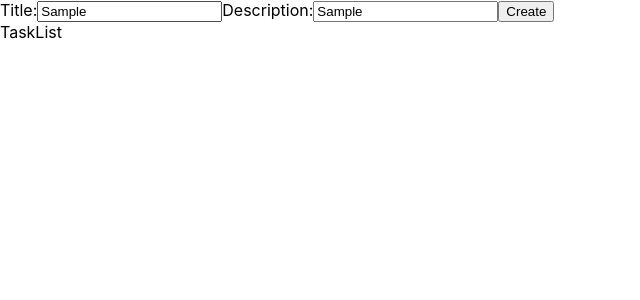
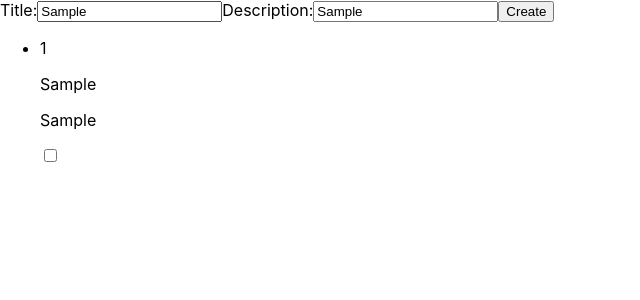
Before and after one commit to Daniel-Slavnyi/to-do-list, a React (Create React App) app: page / in a window 1280 px wide. Both pictures are taken after typing "Sample", "Sample" into the empty fields and a click on the button "Create". Shown: the top 300 px of the page, without its empty margins (0-640 px from the left). Built offline with nearby package versions, Linux system fonts and the light colour scheme.

Commit message:
feat: local storage by Redux-Persist

```diff
--- a/package.json
+++ b/package.json
@@ -12,6 +12,7 @@
     "react-dom": "^18.1.0",
     "react-redux": "^8.0.5",
     "react-scripts": "5.0.1",
+    "redux-persist": "^6.0.0",
     "web-vitals": "^2.1.3"
   },
   "scripts": {
--- a/src/components/TaskFrom/TaskForm.jsx
+++ b/src/components/TaskFrom/TaskForm.jsx
@@ -1,6 +1,7 @@
 import React, { useState } from 'react';
-import { useDispatch } from 'react-redux';
-import { addNewTask } from 'redux/tasks/tasks-slice';
+import { useDispatch, useSelector } from 'react-redux';
+import { getId } from 'redux/tasks/tasks-selector';
+import { addNewTask, makeId } from 'redux/tasks/tasks-slice';
 
 export default function TaskForm() {
   const [title, setTitle] = useState('');
@@ -9,6 +10,7 @@ export default function TaskForm() {
   const [massegeDescr, setMassegeDescr] = useState(false);
 
   const dispatch = useDispatch();
+  const isId = useSelector(getId);
 
   const handleClick = () => {
     if (title === '') {
@@ -21,10 +23,12 @@ export default function TaskForm() {
       return;
     }
 
+    dispatch(makeId(1));
     const objTask = {
-      id: 1,
+      id: isId,
       title,
       description: descr,
+      isDone: false,
     };
 
     dispatch(addNewTask(objTask));
--- a/src/components/TaskList/TaskList.jsx
+++ b/src/components/TaskList/TaskList.jsx
@@ -1,5 +1,33 @@
 import React from 'react';
+import { useDispatch, useSelector } from 'react-redux';
+import { getTasks } from 'redux/tasks/tasks-selector';
+import { setDoneTask } from 'redux/tasks/tasks-slice';
 
 export default function TaskList() {
-  return <div>TaskList</div>;
+  const getItems = useSelector(getTasks);
+
+  const dispatch = useDispatch();
+
+  const handleChange = e => {
+    dispatch(setDoneTask(e.target.name));
+  };
+  return (
+    <>
+      <ul>
+        {getItems.map(item => (
+          <li key={item.id}>
+            <p>{item.id}</p>
+            <p>{item.title}</p>
+            <p>{item.description}</p>
+            <input
+              type="checkbox"
+              name={item.id}
+              checked={item.isDone}
+              onChange={handleChange}
+            />
+          </li>
+        ))}
+      </ul>
+    </>
+  );
 }
--- a/src/index.js
+++ b/src/index.js
@@ -3,14 +3,17 @@ import ReactDOM from 'react-dom/client';
 import { App } from 'components/App';
 
 import { Provider } from 'react-redux';
+import { PersistGate } from 'redux-persist/integration/react';
+import { persistor, store } from 'redux/store';
 
 import './index.css';
-import { store } from 'redux/store';
 
 ReactDOM.createRoot(document.getElementById('root')).render(
   <React.StrictMode>
     <Provider store={store}>
-      <App />
+      <PersistGate loading={null} persistor={persistor}>
+        <App />
+      </PersistGate>
     </Provider>
   </React.StrictMode>
 );
--- a/src/redux/rootReducer.js
+++ b/src/redux/rootReducer.js
@@ -1,5 +1,5 @@
 import { combineReducers } from '@reduxjs/toolkit';
-import tasksReducer from './tasks/tasks-slice';
+import { tasksReducer } from './tasks/tasks-slice';
 
 export const rootReducer = combineReducers({
   tasks: tasksReducer,
--- a/src/redux/store.js
+++ b/src/redux/store.js
@@ -1,6 +1,24 @@
 import { configureStore } from '@reduxjs/toolkit';
 import { rootReducer } from './rootReducer';
 
+import {
+  persistStore,
+  FLUSH,
+  REHYDRATE,
+  PAUSE,
+  PERSIST,
+  PURGE,
+  REGISTER,
+} from 'redux-persist';
+
 export const store = configureStore({
   reducer: rootReducer,
+  middleware: getDefaultMiddleware =>
+    getDefaultMiddleware({
+      serializableCheck: {
+        ignoredActions: [FLUSH, REHYDRATE, PAUSE, PERSIST, PURGE, REGISTER],
+      },
+    }),
 });
+
+export const persistor = persistStore(store);
--- a/src/redux/tasks/tasks-selector.js
+++ b/src/redux/tasks/tasks-selector.js
@@ -1 +1,2 @@
 export const getTasks = state => state.tasks.items;
+export const getId = state => state.tasks.id;
--- a/src/redux/tasks/tasks-slice.js
+++ b/src/redux/tasks/tasks-slice.js
@@ -1,19 +1,43 @@
 import { createSlice } from '@reduxjs/toolkit';
+
+import storage from 'redux-persist/lib/storage';
+import { persistReducer } from 'redux-persist';
+
+const persistConfig = {
+  key: 'tasks',
+  whitelist: ['items'],
+  storage,
+};
 
 const tsksSlice = createSlice({
   name: 'task',
   initialState: {
     items: [],
+    id: 1,
   },
   reducers: {
     addNewTask(state, action) {
-      state.items = [action.payload, ...state.items];
+      state.items = [...state.items, action.payload];
+    },
+    makeId(state, action) {
+      state.id = action.payload + state.id;
+    },
+    setDoneTask(state, action) {
+      state.items = state.items.map(item => {
+        if (item.id === Number(action.payload)) {
+          return {
+            ...item,
+            isDone: !item.isDone,
+          };
+        }
+        return item;
+      });
     },
   },
 });
 
-const { actions, reducer } = tsksSlice;
+const { actions } = tsksSlice;
 
-export const { addNewTask } = actions;
+export const { addNewTask, makeId, setDoneTask } = actions;
 
-export default reducer;
+export const tasksReducer = persistReducer(persistConfig, tsksSlice.reducer);
```
Also changed, not shown: 1 other file (tests, documents, lock files or other folders).
